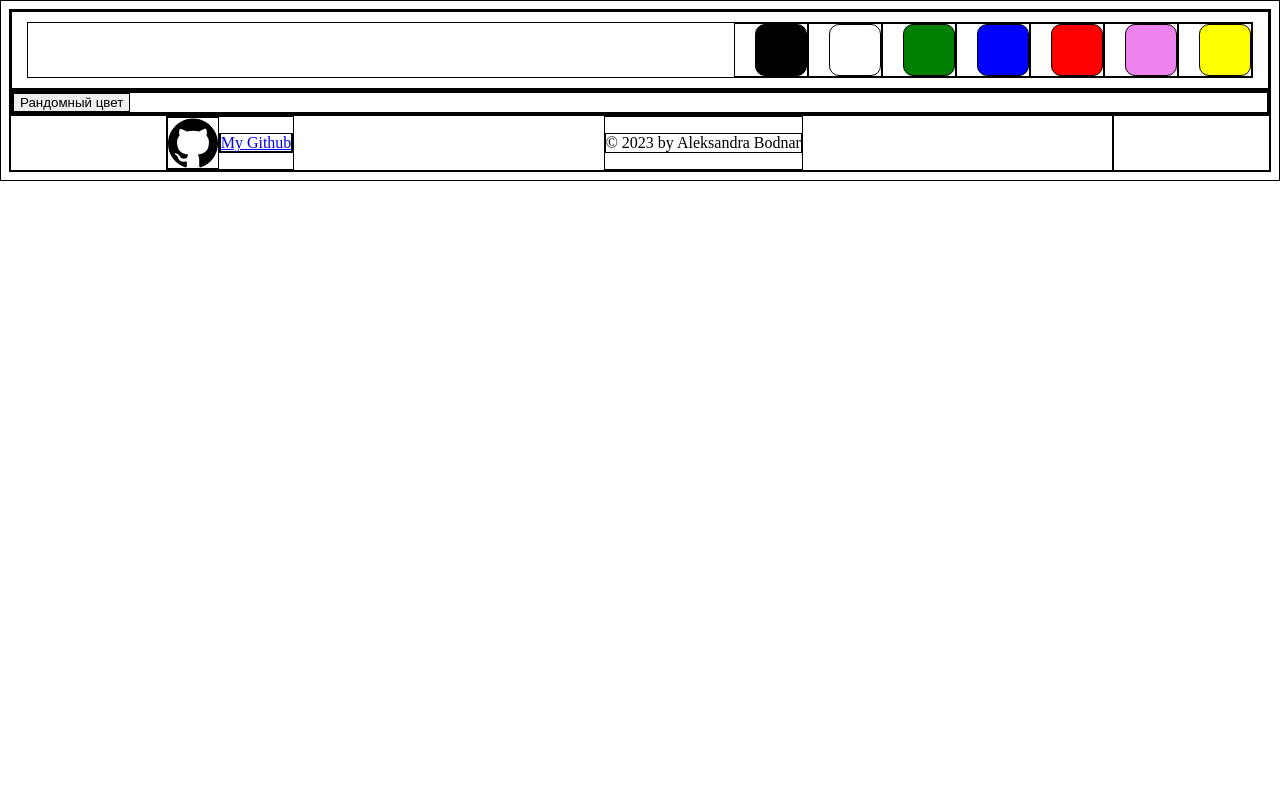
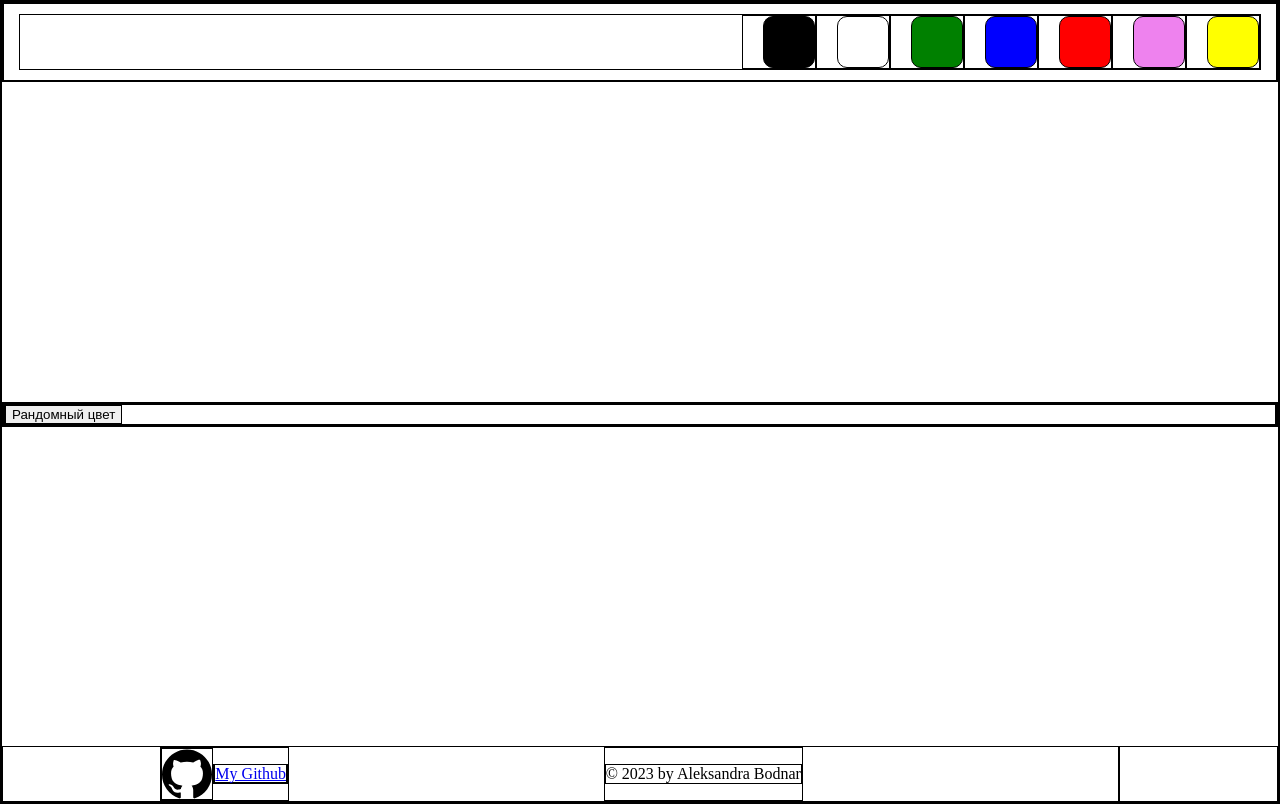
Before and after one commit to BodnarAlex/buttons, a plain HTML site: page index.html in a window 1280 px wide. Drawn offline with Linux system fonts and the light colour scheme.

Commit message:
feat: correct layout

```diff
--- a/style.css
+++ b/style.css
@@ -1,5 +1,13 @@
 *{
     border: 1px solid black;
+}
+body{
+    display: flex;
+    flex-flow: column nowrap;
+    justify-content: space-between;
+    min-height: 100vh;
+    margin: 0;
+    padding: 0;
 }
 /* HEADER */
 ul{
```
